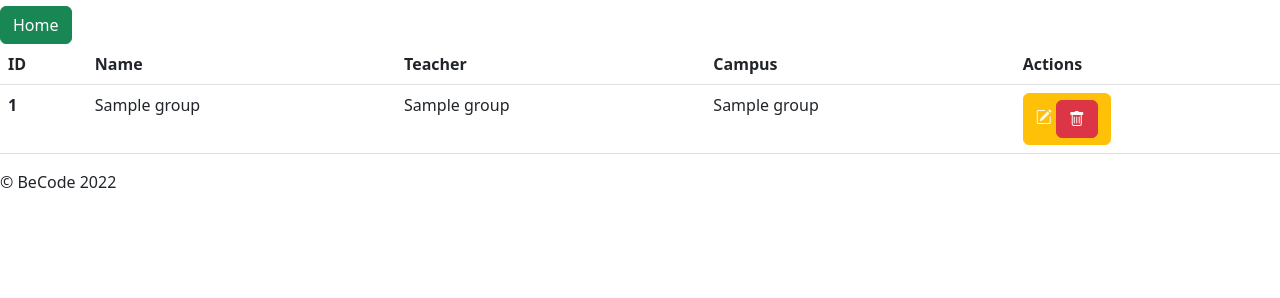
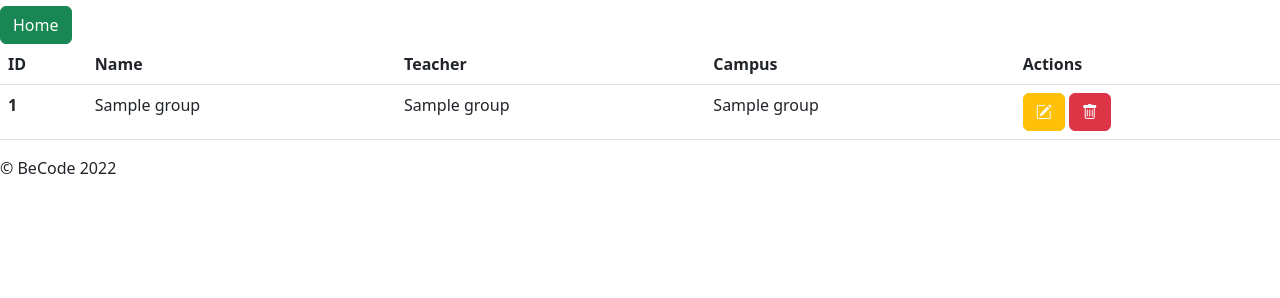
Before and after one commit to z3no/php-crud, a PHP site: template View/groupview.php in a window 1280 px wide. Shown: the part 50-348 px from the top of the page. Run offline with PHP 8.4, Linux system fonts and the light colour scheme; the template is opened without the code that fills it: most values are stand-ins (such as "Sample title", 1, 10 or a date in 2020); some libraries are stand-ins or nearby versions.

Commit message:
link tag was not closed

```diff
--- a/View/groupview.php
+++ b/View/groupview.php
@@ -27,7 +27,7 @@ require 'View/includes/header.php';
                 <td><?php echo $data->getTeacherName(); ?></td>
                 <td><?php echo $data->getCampusName(); ?></td>
                 <td>
-                    <a href="index.php?page=edit_group" <button type="submit" class="btn btn-warning"><i class="bi bi-pencil-square text-light"></i></button>
+                    <a href="index.php?page=edit_group"><button type="submit" class="btn btn-warning"><i class="bi bi-pencil-square text-light"></i></button></a>
                     <button type="submit" class="btn btn-danger"><i class="bi bi-trash text-light"></i></button>
                 </td>
             </tr>
```
